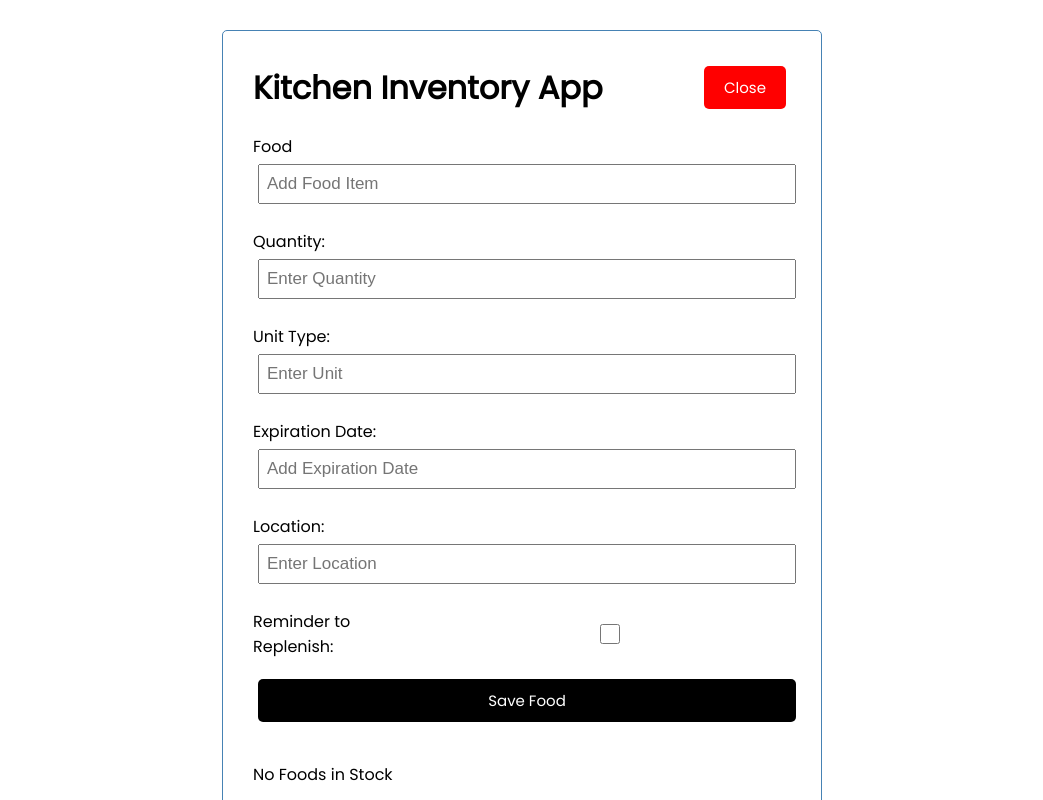
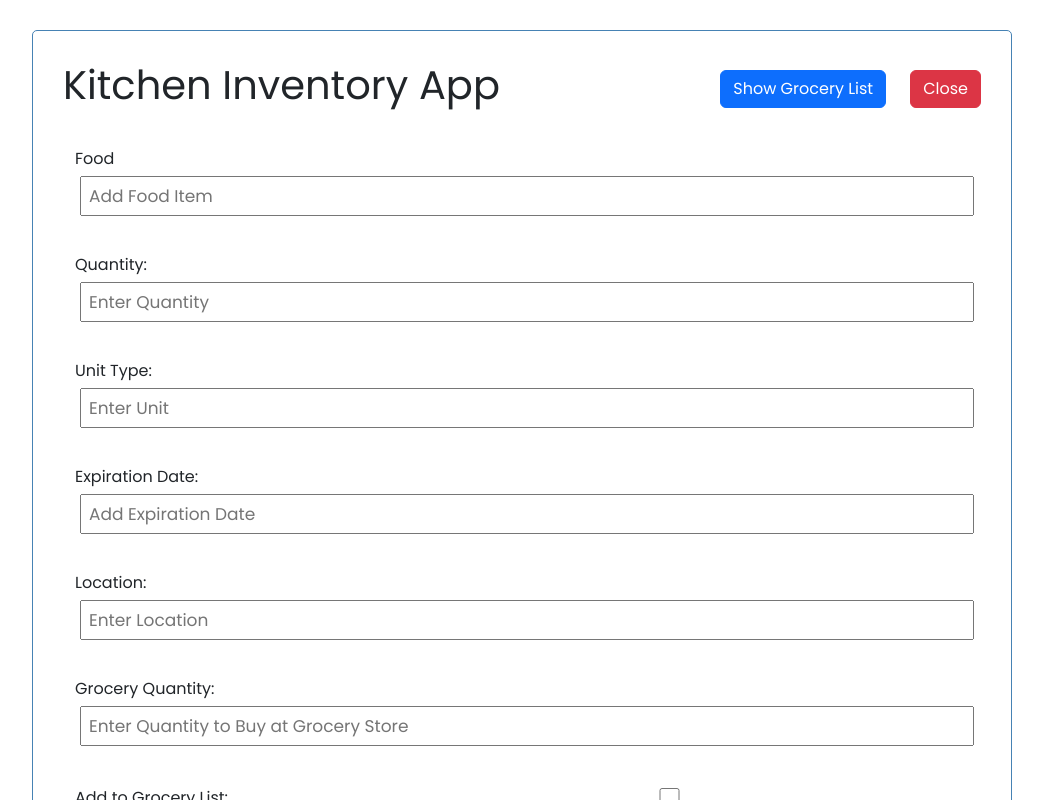
Before and after one commit to jonahollis/kitchen-inventory-app, a React (Create React App) app: page / in a window 1280 px wide. Both pictures are taken after a click on the button "Add". Shown: the top 800 px of the page, without its empty margins (118-1161 px from the left). Built offline with nearby package versions, Linux system fonts and the light colour scheme; no server answers.

Commit message:
pushing fully functioning project, with grocery list operational

```diff
--- a/public/index.html
+++ b/public/index.html
@@ -25,6 +25,8 @@
       Learn how to configure a non-root public URL by running `npm run build`.
     -->
     <title>Kitchen Inventory App</title>
+
+    <link rel="stylesheet" href="https://cdn.jsdelivr.net/npm/bootstrap@5.2.3/dist/css/bootstrap.min.css" integrity="sha384-rbsA2VBKQhggwzxH7pPCaAqO46MgnOM80zW1RWuH61DGLwZJEdK2Kadq2F9CUG65" crossorigin="anonymous">
   </head>
   <body>
     <noscript>You need to enable JavaScript to run this app.</noscript>
@@ -39,5 +41,7 @@
       To begin the development, run `npm start` or `yarn start`.
       To create a production bundle, use `npm run build` or `yarn build`.
     -->
+
+    <script src="https://cdn.jsdelivr.net/npm/bootstrap@5.2.3/dist/js/bootstrap.min.js" integrity="sha384-cuYeSxntonz0PPNlHhBs68uyIAVpIIOZZ5JqeqvYYIcEL727kskC66kF92t6Xl2V" crossorigin="anonymous"></script>
   </body>
 </html>
--- a/src/App.js
+++ b/src/App.js
@@ -2,10 +2,14 @@ import { useState, useEffect } from 'react';
 import Header from './components/Header';
 import Foods from './components/Foods';
 import AddFood from './components/AddFood';
+import Button from './components/Button';
+import ReplenishList from './components/ReplenishList';
 
 function App() {
   const [showAddFood, setShowAddFood] = useState(false)
   const [foods, setFoods] = useState([])
+  const [replenishFilter, setReplenishFilter] = useState(false);
+  const [newQuantities, setNewQuantities] = useState({});
 
   useEffect(() => {
     const getFoods = async () => {
@@ -44,8 +48,8 @@ function App() {
 
     const data = await res.json()
 
-    setFoods([...foods, data])
-    fetchFoods()
+    setFoods([...foods, data]);
+    setNewQuantities({...newQuantities, [data._id]: data.quantity });
   }
 
   // Delete Food Item
@@ -78,26 +82,110 @@ function App() {
       foods.map((food) =>
         food._id === _id ? {...food, replenish: data.replenish} : food
       )
-    )
+    );
 
   }
 
+  // Update New Quantity of Foods, only if grocery quantity changes
+  const onQuantityChange = async (foodId, newQuantity) => {
+    if (!isNaN(newQuantity) && newQuantity >= 0) {
+      try {
+        // Fetch the food first
+        const foodToUpdate = await fetchFood(foodId);
+        // Update the quantity of the food
+        const updatedFood = { ...foodToUpdate, quantity: newQuantity , replenish: false, groceryQuantity: 0 };
+        // Update the food in the database
+        const res = await fetch(`http://localhost:5000/update/${foodId}`, {
+          method: 'POST',
+          headers: {
+            'Content-type': 'application/json'
+          },
+          body: JSON.stringify(updatedFood)
+        });
+        const data = await res.json();
+        console.log('Updated quantity in database:', data);
+
+        // Update the quantity value in the UI
+        setFoods(foods.map((food) =>
+          food._id === foodId ? { ...food, quantity: newQuantity , replenish: false, groceryQuantity: 0 } : food
+        ));
+      } catch (error) {
+        console.log('Error updating quantity in database:', error);
+      }
+    }
+  };
+
+
+  // Filter Replenish Foods
+  const replenishFoods = foods.filter((food) => food.replenish === true);
+
   return (
-    <div className="container">
-      <Header
-        onAdd={() => setShowAddFood(!showAddFood)}
-        showAdd={showAddFood}/>
+    <div className='container'>
+      <Header onAdd={() => setShowAddFood(!showAddFood)}
+        showAdd={showAddFood}
+        replenishFilter={replenishFilter}
+        setReplenishFilter={setReplenishFilter}
+      />
       {showAddFood &&
         <AddFood
-          onAdd={addFood}/>}
-      {foods.length > 0 ?
+          onAdd={addFood} />}
+      {foods.length > 0 ? (
+      <div>
+        {replenishFilter ? (<h3>Grocery List</h3>) : (<h3>Kitchen Inventory</h3>)}
+        {/* {replenishFilter ? (
+        <Foods
+          key={replenishFoods.length}
+          foods={replenishFoods}
+          onDelete={deleteFood}
+          onToggle={toggleReplenish}
+          onQuantityChange={onQuantityChange}
+        />
+        ) : (
         <Foods
           key={foods.length}
           foods={foods}
           onDelete={deleteFood}
-          onToggle={toggleReplenish}/> : 'No Foods in Stock'}
+          onToggle={toggleReplenish}
+          onQuantityChange={onQuantityChange}
+        />
+        )} */}
+        {replenishFilter ? (
+          replenishFoods.length > 0 ? (
+            <Foods
+              key={replenishFoods.length}
+              foods={replenishFoods}
+              onDelete={deleteFood}
+              onToggle={toggleReplenish}
+              onQuantityChange={onQuantityChange}
+            />
+          ) : (
+            <p>Your Grocery List is Empty! Return to the Kitchen Inventory to Add Items to your Grocery List.</p>
+          )
+        ) : (
+          foods.length > 0 ? (
+            <Foods
+              key={foods.length}
+              foods={foods}
+              onDelete={deleteFood}
+              onToggle={toggleReplenish}
+              onQuantityChange={onQuantityChange}
+            />
+          ) : (
+            <p>Empty</p>
+          )
+        )}
+        {replenishFilter &&
+          <ReplenishList
+            foods={foods}
+            onDelete={deleteFood}
+            onQuantityChange={onQuantityChange}
+          />}
     </div>
-  );
-}
+    ) : (
+    'No Foods in Stock'
+    )}
+    </div>
+    );
+    }
 
 export default App;
--- a/src/components/AddFood.js
+++ b/src/components/AddFood.js
@@ -7,6 +7,7 @@ const AddFood = ({ onAdd }) => {
   const [unit, setUnit] = useState('')
   const [expiration, setExpiration] = useState('')
   const [location, setLocation] = useState('')
+  const [groceryQuantity, setGroceryQuantity] = useState('')
   const [replenish, setReplenish] = useState(false)
   const onSubmit = (e) => {
     e.preventDefault()
@@ -14,40 +15,45 @@ const AddFood = ({ onAdd }) => {
         alert('Please add food item.')
     }
 
-    onAdd({ text, quantity, unit, expiration, location, replenish})
+    onAdd({ text, quantity: parseInt(quantity), unit, expiration, location, groceryQuantity: parseInt(groceryQuantity), replenish})
 
     setText('')
     setQuantity('')
     setUnit('')
     setExpiration('')
     setLocation('')
+    setGroceryQuantity('')
     setReplenish(false)
   }
 
   return (
     <form className='add-form' onSubmit={onSubmit}>
-        <div className='form-control'>
+        <div className='form-control border-0'>
             <label>Food</label>
             <input type='text' placeholder='Add Food Item' value={text} onChange={(e) => setText(e.target.value)}></input>
         </div>
-        <div className='form-control'>
+        <div className='form-control border-0'>
             <label>Quantity:</label>
             <input type='number' placeholder='Enter Quantity' value={quantity} onChange={(e) => setQuantity(e.target.value)}></input>
         </div>
-        <div className='form-control'>
+        <div className='form-control border-0'>
             <label>Unit Type:</label>
             <input type='text' placeholder='Enter Unit' value={unit} onChange={(e) => setUnit(e.target.value)}></input>
         </div>
-        <div className='form-control'>
+        <div className='form-control border-0'>
             <label>Expiration Date:</label>
             <input type='text' placeholder='Add Expiration Date' value={expiration} onChange={(e) => setExpiration(e.target.value)}></input>
         </div>
-        <div className='form-control'>
+        <div className='form-control border-0'>
             <label>Location:</label>
             <input type='text' placeholder='Enter Location' value={location} onChange={(e) => setLocation(e.target.value)}></input>
         </div>
-        <div className='form-control form-control-check'>
-            <label>Reminder to Replenish:</label>
+        <div className='form-control border-0'>
+            <label>Grocery Quantity:</label>
+            <input type='number' placeholder='Enter Quantity to Buy at Grocery Store' value={groceryQuantity} onChange={(e) => setGroceryQuantity(e.target.value)}></input>
+        </div>
+        <div className='form-control form-control-check  border-0'>
+            <label>Add to Grocery List:</label>
             <input
                 type='checkbox'
                 checked={replenish}
@@ -55,7 +61,7 @@ const AddFood = ({ onAdd }) => {
                 onChange={(e) => setReplenish(e.currentTarget.checked)}/>
         </div>
 
-        <input className='btn btn-block' type='submit' value='Save Food'/>
+        <input className='btn btn-primary btn-block' type='submit' value='Save Food'/>
     </form>
 
   )
--- a/src/components/Button.js
+++ b/src/components/Button.js
@@ -1,10 +1,10 @@
 import React from 'react'
 import PropTypes from 'prop-types'
 
-const Button = ({ color, text, onClick }) => {
+const Button = ({ text, onClick, className }) => {
 
   return (
-    <button onClick={onClick} style={{ backgroundColor: color}} className='btn'>{ text }</button>
+    <button className={className} onClick={onClick} >{ text }</button>
   )
 }
 
@@ -14,7 +14,6 @@ Button.defaultProps = {
 
 Button.propTypes = {
     text: PropTypes.string,
-    color: PropTypes.string,
     onClick: PropTypes.func,
 }
 
--- a/src/components/Header.js
+++ b/src/components/Header.js
@@ -2,12 +2,24 @@ import React from 'react'
 import PropTypes from 'prop-types'
 import Button from './Button'
 
-const Header = ({ title, onAdd, showAdd }) => {
-
+const Header = ({ title, onAdd, showAdd, replenishFilter, setReplenishFilter }) => {
   return (
-    <header className='header'>
-        <h1>{ title }</h1>
-        <Button color={showAdd ? 'red' : 'green'} text={showAdd ? 'Close' : 'Add'} onClick={onAdd} />
+    <header className='mb-4'>
+      <div className='row align-items-center'>
+        <div className='col'>
+          <h1>{title}</h1>
+        </div>
+        <div className='col-auto'>
+          <Button
+            text={replenishFilter ? 'Return to Kitchen Inventory' : 'Show Grocery List'}
+            className={replenishFilter ? 'btn btn-secondary' : 'btn btn-primary'}
+            onClick={() => setReplenishFilter(!replenishFilter)}
+          />
+        </div>
+        <div className='col-auto'>
+          <Button className={showAdd ? 'btn btn-danger' : 'btn btn-success'} text={showAdd ? 'Close' : 'Add'} onClick={onAdd} />
+        </div>
+      </div>
     </header>
   )
 }
--- /dev/null
+++ b/src/components/ReplenishList.js
@@ -0,0 +1,86 @@
+import React, { useState } from 'react';
+
+const ReplenishList = ({ foods, onDelete, onQuantityChange }) => {
+  const [newQuantities, setNewQuantities] = useState({});
+
+  const handleQuantityChange = (foodId, event) => {
+    setNewQuantities({
+      ...newQuantities,
+      [foodId]: event.target.value,
+    });
+  };
+
+const handleSaveClick = (foodId) => {
+    const newGroceryQuantity = parseInt(newQuantities[foodId]) || foods.find(food => food._id === foodId).groceryQuantity || 0;
+    const newQuantity = isNaN(newGroceryQuantity) ? foods.find(food => food._id === foodId).quantity : newGroceryQuantity + foods.find(food => food._id === foodId).quantity;
+
+    if (!isNaN(newQuantity) && newQuantity >= 0) {
+      // Call the onQuantityChange function here with the new quantity value
+      onQuantityChange(foodId, newQuantity, 0);
+      setNewQuantities({
+        ...newQuantities,
+        [foodId]: 0,
+      });
+    }
+  };
+
+
+
+
+  return (
+    <div className='mt-5'>
+        <div className='mb-1'>
+            <h3>Manage Your Inventory While Shopping</h3>
+        </div>
+        <table className='table mt-3'>
+        <thead>
+            <tr>
+            <th scope='col'>Name</th>
+            <th scope='col'>Expiration</th>
+            <th scope='col'>Location</th>
+            <th scope='col'>Current Qty</th>
+            <th scope='col'>Grocery Qty</th>
+            <th scope='col'>Actions</th>
+            </tr>
+        </thead>
+        <tbody>
+            {foods.map((food) => (
+            <tr
+                key={food._id}
+                className='food'
+            >
+                <td className='align-middle'>{food.text}</td>
+                <td className='align-middle'>{food.expiration}</td>
+                <td className='align-middle'>{food.location}</td>
+                <td className='align-middle'>
+                    {food.quantity}
+                </td>
+                <td>
+                    <input
+                    type='number'
+                    className='form-control'
+                    value={newQuantities[food._id] ?? food.groceryQuantity}
+                    onChange={(event) => handleQuantityChange(food._id, event)}
+                    />
+                </td>
+                <td className='align-middle'>
+                <button
+                    className='btn btn-success'
+                    onClick={() => handleSaveClick(food._id)}>
+                        Update
+                </button>
+                <button
+                    className="btn btn-danger"
+                    onClick={() => onDelete(food._id)}>
+                    Delete
+                </button>
+                </td>
+            </tr>
+            ))}
+        </tbody>
+        </table>
+    </div>
+  );
+};
+
+export default ReplenishList;
--- a/src/index.css
+++ b/src/index.css
@@ -11,7 +11,7 @@ body {
 }
 
 .container {
-  max-width: 600px;
+  max-width: 980px;
   margin: 30px auto;
   overflow: auto;
   min-height: 300px;
@@ -20,16 +20,8 @@ body {
   border-radius: 5px;
 }
 
-.header {
-  display: flex;
-  justify-content: space-between;
-  align-items: center;
-  margin-bottom: 20px;
-}
-
-.btn {
+/* .btn {
   display: inline-block;
-  background: #000;
   color: #fff;
   border: none;
   padding: 10px 20px;
@@ -39,15 +31,15 @@ body {
   text-decoration: none;
   font-size: 15px;
   font-family: inherit;
-}
+} */
 
-.btn:focus {
+/* .btn:focus {
   outline: none;
 }
 
 .btn:active {
   transform: scale(0.98);
-}
+} */
 
 .btn-block {
   display: block;
```
Also changed, not shown: src/components/Food.js (+18 -31 lines), src/components/Foods.js (+0 -25 lines), 2 other files (tests, documents, lock files or other folders).
